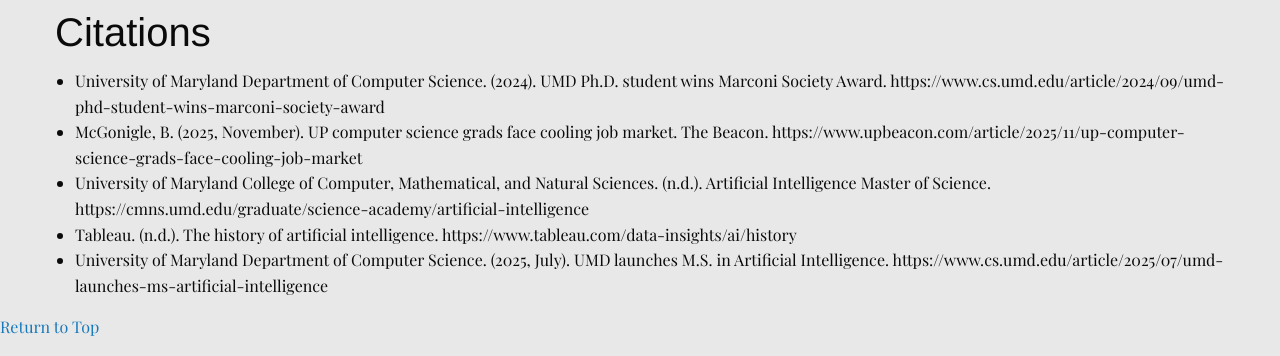
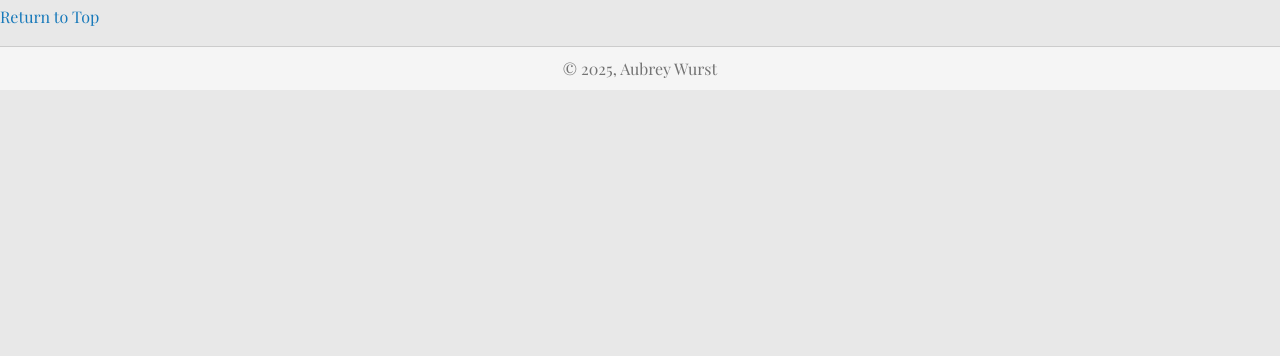
Before and after one commit to Aubreywurst/JOUR352, a plain HTML site: page 352FINAL/FINAL.html in a window 1280 px wide. Shown: the part 4196-4552 px from the top of the page. After the commit the page ends 4286 px from the top, so only its background shows below. Drawn offline with nearby package versions, Linux system fonts and the light colour scheme; a script that the page names is missing; files whose address does not match are found by name; a web font is replaced by a local one.

Commit message:
Add files via upload

```diff
--- a/352FINAL/FINAL.html
+++ b/352FINAL/FINAL.html
@@ -148,23 +148,8 @@
 <iframe src='https://cdn.knightlab.com/libs/timeline3/latest/embed/index.html?source=v2%3A2PACX-1vTubCbiQ1Pl3coGWhaJwOSig1jb1PcGeN5yktBxaYBfL35vtWetViLlzusV_5W9zJZwWmuOi_rzHBKs&font=Default&lang=en&initial_zoom=2&width=100%25&height=500' width='100%' height='500' webkitallowfullscreen mozallowfullscreen allowfullscreen frameborder='0'></iframe>
 
 
-<!-- CITATIONS SECTION -->
-<div class="grid-container citations-section">
-  <div class="grid-x grid-padding-x">
-    <div class="large-12 cell">
-      <h2>Citations</h2>
-      <ul class="citations-list">
-        <li>University of Maryland Department of Computer Science. (2024). UMD Ph.D. student wins Marconi Society Award. https://www.cs.umd.edu/article/2024/09/umd-phd-student-wins-marconi-society-award</li>
-        <li>McGonigle, B. (2025, November). UP computer science grads face cooling job market. The Beacon. https://www.upbeacon.com/article/2025/11/up-computer-science-grads-face-cooling-job-market</li>
-        <li>University of Maryland College of Computer, Mathematical, and Natural Sciences. (n.d.). Artificial Intelligence Master of Science. https://cmns.umd.edu/graduate/science-academy/artificial-intelligence</li>
-        <li>Tableau. (n.d.). The history of artificial intelligence. https://www.tableau.com/data-insights/ai/history</li>
-        <li>University of Maryland Department of Computer Science. (2025, July). UMD launches M.S. in Artificial Intelligence. https://www.cs.umd.edu/article/2025/07/umd-launches-ms-artificial-intelligence</li>
-      </ul>
-    </div>
-  </div>
-</div>
+<p class="rtt"><a href="#top">Return to Top</a></p>
 
-<p class="rtt"><a href="#top">Return to Top</a></p>
 
 <!-- FOOTER -->
 <div class="grid-container fluid footerStyle">
@@ -179,5 +164,12 @@
 <script src="js/vendor/foundation.js"></script>
 <script src="js/app.js"></script>
 
+
+<!-- CITATION BANNER -->
+<div class="citationBanner">
+  <p>© 2025, Aubrey Wurst</p>
+</div>
+
+
 </body>
 </html>
--- a/352FINAL/css/app.css
+++ b/352FINAL/css/app.css
@@ -96,3 +96,17 @@ padding: 10px 0;
 font-style: normal;
   color: #555555;
 }
+
+.citationBanner {
+  width: 100%;
+  background-color: #F5F5F5;
+  padding: 9px 0;
+  border-top: 1px solid #cccccc;
+}
+
+.citationBanner p {
+  margin: 0;
+  font-size: 1rem;
+  text-align: center;
+  color: #737373;
+}
```
Also changed, not shown: 352FINAL/css/foundation.css, 1 other file.
